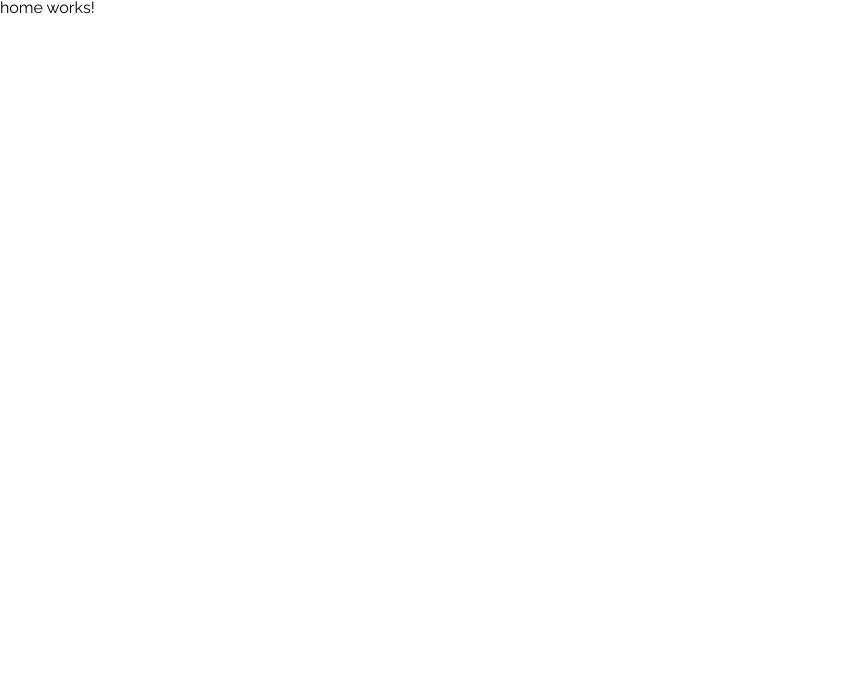
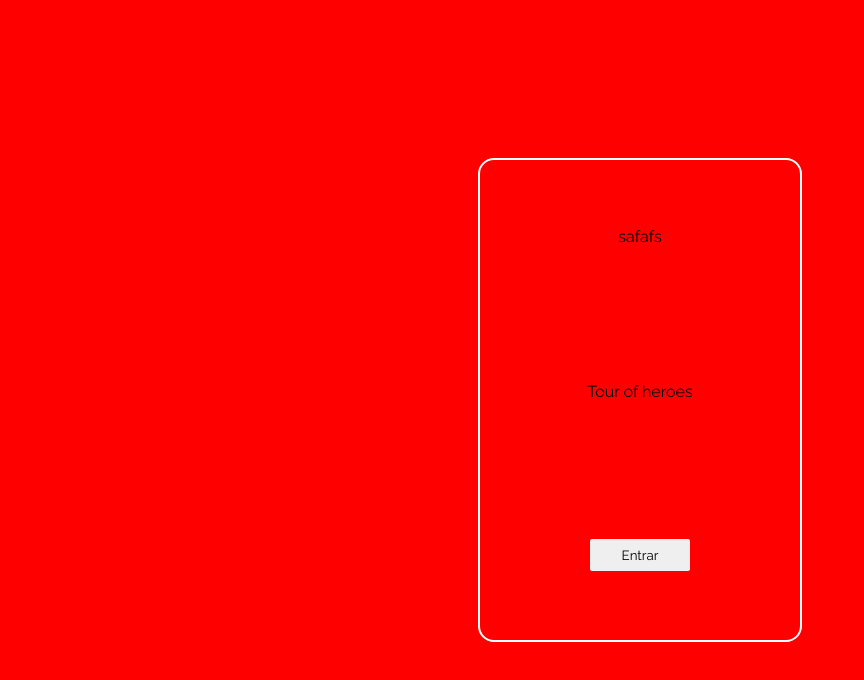
Before and after one commit to lucasfinotirodrigues/tour-of-heroes, an Angular app: page / in a window 1280 px wide. Shown: the top 680 px of the page, without its empty margins (0-864 px from the left). Built offline with nearby package versions, Linux system fonts and the light colour scheme.

Commit message:
style: Adicionando parte dos estilos no componente home

```diff
--- a/src/app/home/home.component.html
+++ b/src/app/home/home.component.html
@@ -1 +1,7 @@
-<p>home works!</p>
+<div class="container">
+  <div class="content">
+      <h2>safafs</h2>
+      <p>Tour of heroes</p>
+      <button>Entrar</button>
+  </div>
+</div>
--- a/src/app/home/home.component.scss
+++ b/src/app/home/home.component.scss
@@ -0,0 +1,28 @@
+.container{
+  background-color: #f00;
+  width: 100vw;
+  height: 100vh;
+  display: flex;
+  align-items:center;
+  justify-content: center;
+  .content{
+    display: flex;
+    flex-direction: column;
+    align-items: center;
+    justify-content: space-around;
+    border: #fff 2px solid;
+    border-radius: 16px;
+    max-width: 320px;
+    width: 100%;
+    max-height: 480px;
+    height: 100%;
+    button{
+      border:none;
+      border-radius: 2px;
+      width: 100px;
+      height: 32px;
+    }
+
+  }
+
+}
```
